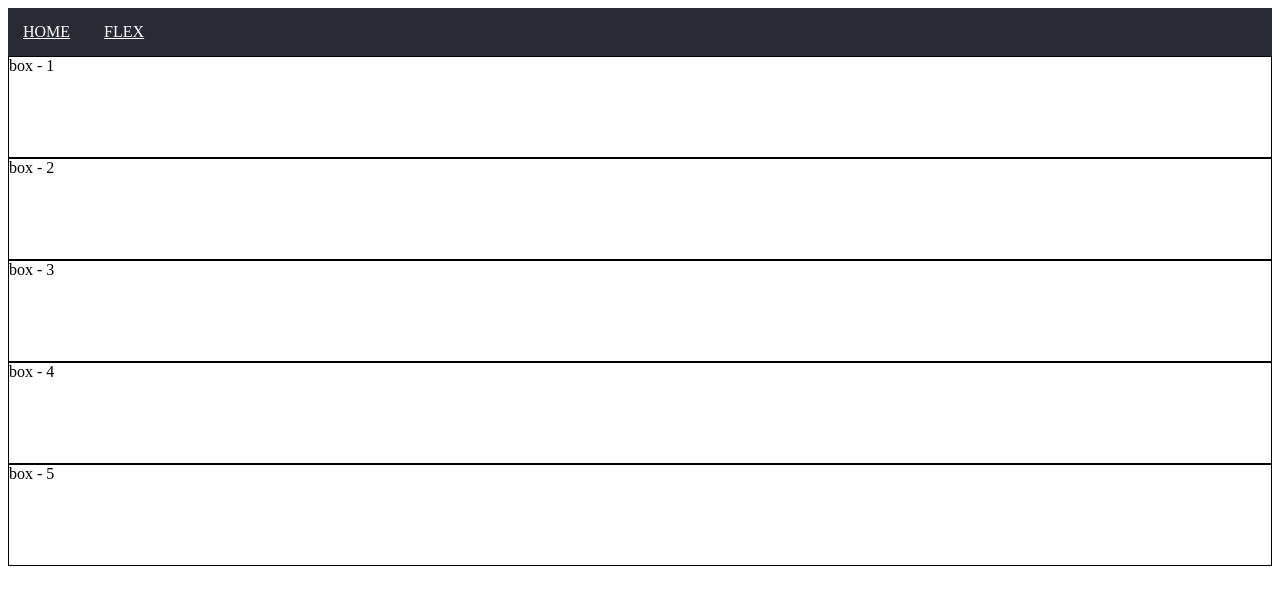
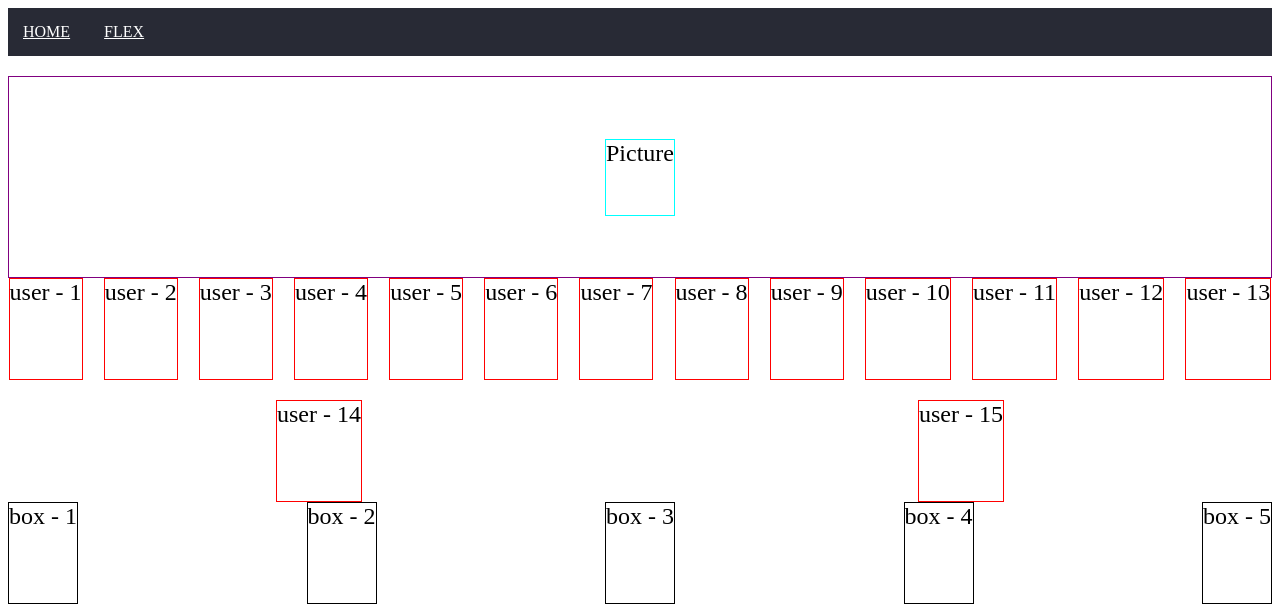
Before and after one commit to RatulDeb/module-04-display-flex, a plain HTML site: page flex.html in a window 1280 px wide. Drawn offline with Linux system fonts and the light colour scheme.

Commit message:
files with display flex

```diff
--- a/flex.html
+++ b/flex.html
@@ -5,6 +5,40 @@
     <meta name="viewport" content="width=device-width, initial-scale=1.0">
     <title>Index</title>
     <style>
+        div{
+          font-size: 1.5rem;
+        }
+
+        .picture-container{
+            border: 1px solid purple;
+            display:flex;
+            justify-content: center;
+            align-items: center;
+            height: 200px;
+        }
+
+        .picture{
+            border: 1px solid cyan;
+            height: 75px;
+        }
+
+        .user-container{
+              display: flex;
+              justify-content: space-around;
+              gap: 20px;
+              flex-wrap: wrap;
+        }
+
+        .user{
+            border: 1px solid red;
+            height: 100px;
+        }
+        .container{
+            display: flex;
+            flex-direction: row;
+            /* gap:20px; */
+            justify-content: space-between;
+        }
         .box{
             border: 1px solid black;
             height: 100px;
@@ -12,7 +46,7 @@
     </style>
 </head>
 <body>
-    <nav style="background-color: #282A35; padding: 15px;">
+    <nav style="background-color: #282A35; padding: 15px; margin-bottom: 20px;">
        <a href="index.html" style="color: white; margin-right: 30px;">HOME</a>
        <a href="flex.html" style="color: white; margin-right: 30px;">FLEX</a>
        <!-- <a href="css.html" style="color: white; margin-right: 30px;">CSS</a>
@@ -21,6 +55,27 @@
        <a href="display.html" style="color: white;">DISPLAY</a> -->
     </nav>
 
+    <div class="picture-container">
+        <div class="picture">Picture</div>
+    </div>
+
+    <div class="user-container">
+        <div class="user">user - 1</div>
+        <div class="user">user - 2</div>
+        <div class="user">user - 3</div>
+        <div class="user">user - 4</div>
+        <div class="user">user - 5</div>
+        <div class="user">user - 6</div>
+        <div class="user">user - 7</div>
+        <div class="user">user - 8</div>
+        <div class="user">user - 9</div>
+        <div class="user">user - 10</div>
+        <div class="user">user - 11</div>
+        <div class="user">user - 12</div>
+        <div class="user">user - 13</div>
+        <div class="user">user - 14</div>
+        <div class="user">user - 15</div>
+    </div>
     <div class="container">
         <div class="box">box - 1</div>
         <div class="box">box - 2</div>
```
Also changed, not shown: index.html (+1 -1 lines).
